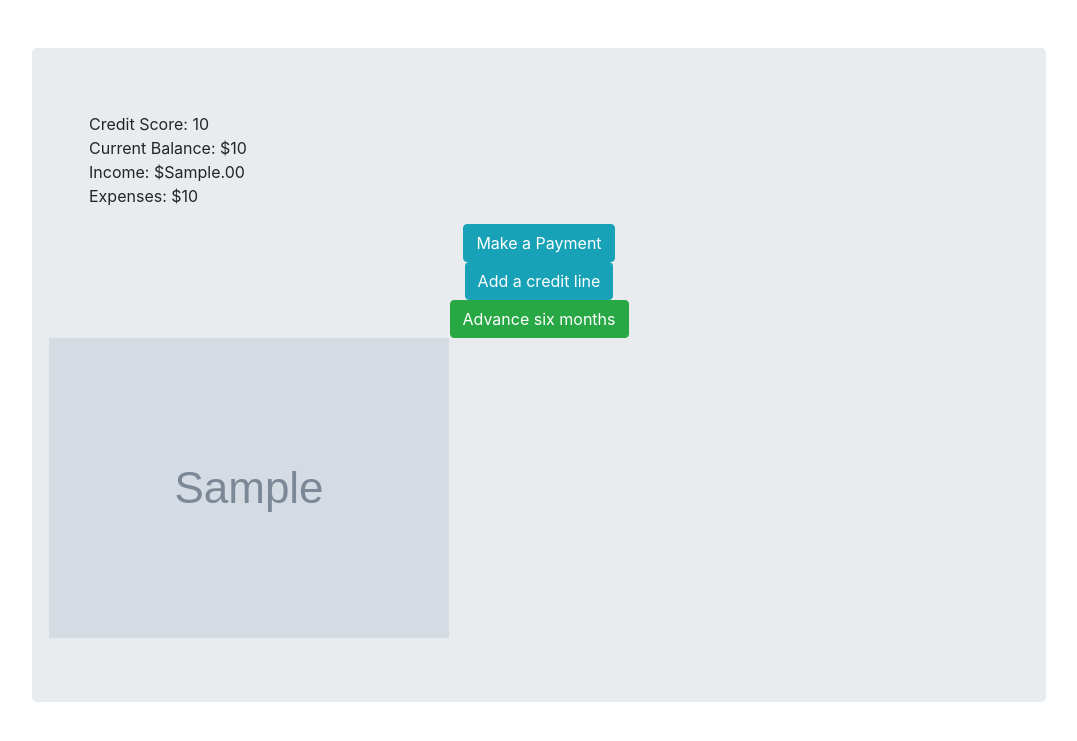
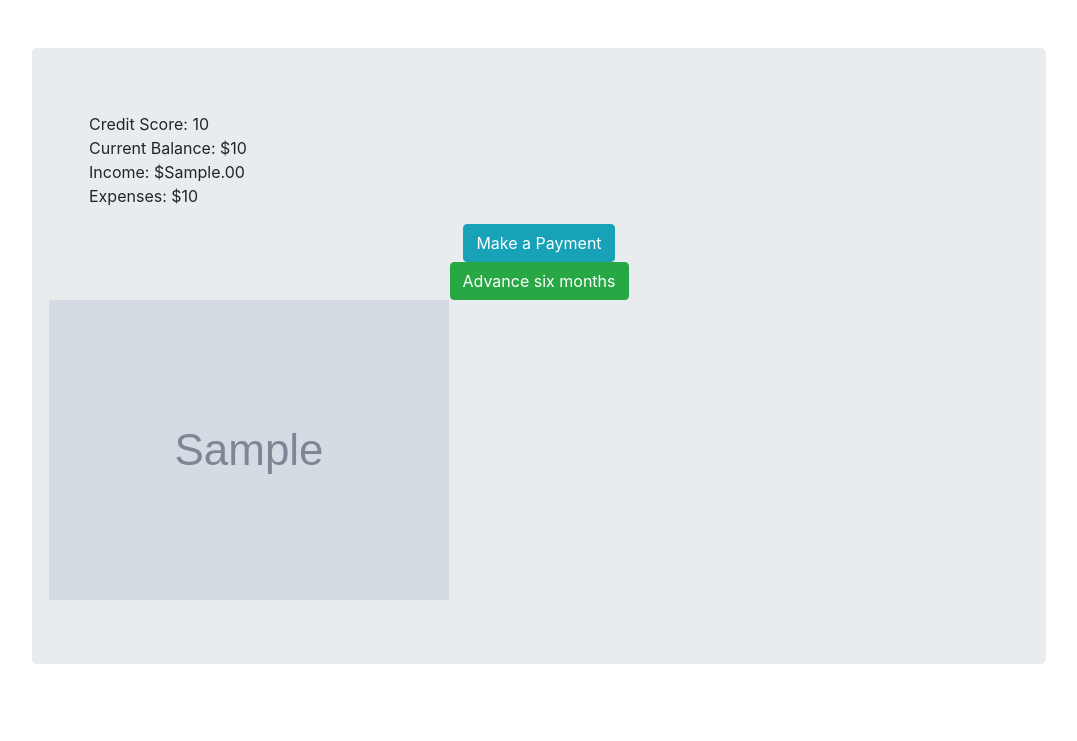
Before and after one commit to parksml/hoohacks2019, a Flask app: template templates/scenario.html in a window 1280 px wide. Shown: the top 741 px of the page, without its empty margins (101-1178 px from the left). Run offline with Flask 2, Linux system fonts and the light colour scheme; the template is opened without the code that fills it: most values are stand-ins (such as "Sample title", 1, 10 or a date in 2020); some libraries are stand-ins or nearby versions.

Commit message:
NO BUTTOOOOONNNN

```diff
--- a/templates/scenario.html
+++ b/templates/scenario.html
@@ -132,12 +132,6 @@
         </div>
         <div class="row">
             <div class="mx-auto">
-                <button type="button" class="btn btn-info" data-toggle="modal" data-target="#moreLoans">Add a credit
-                    line</button>
-            </div>
-        </div>
-        <div class="row">
-            <div class="mx-auto">
                 <button type="submit" class="btn btn-success">Advance six months</button>
             </div>
         </div>
```
